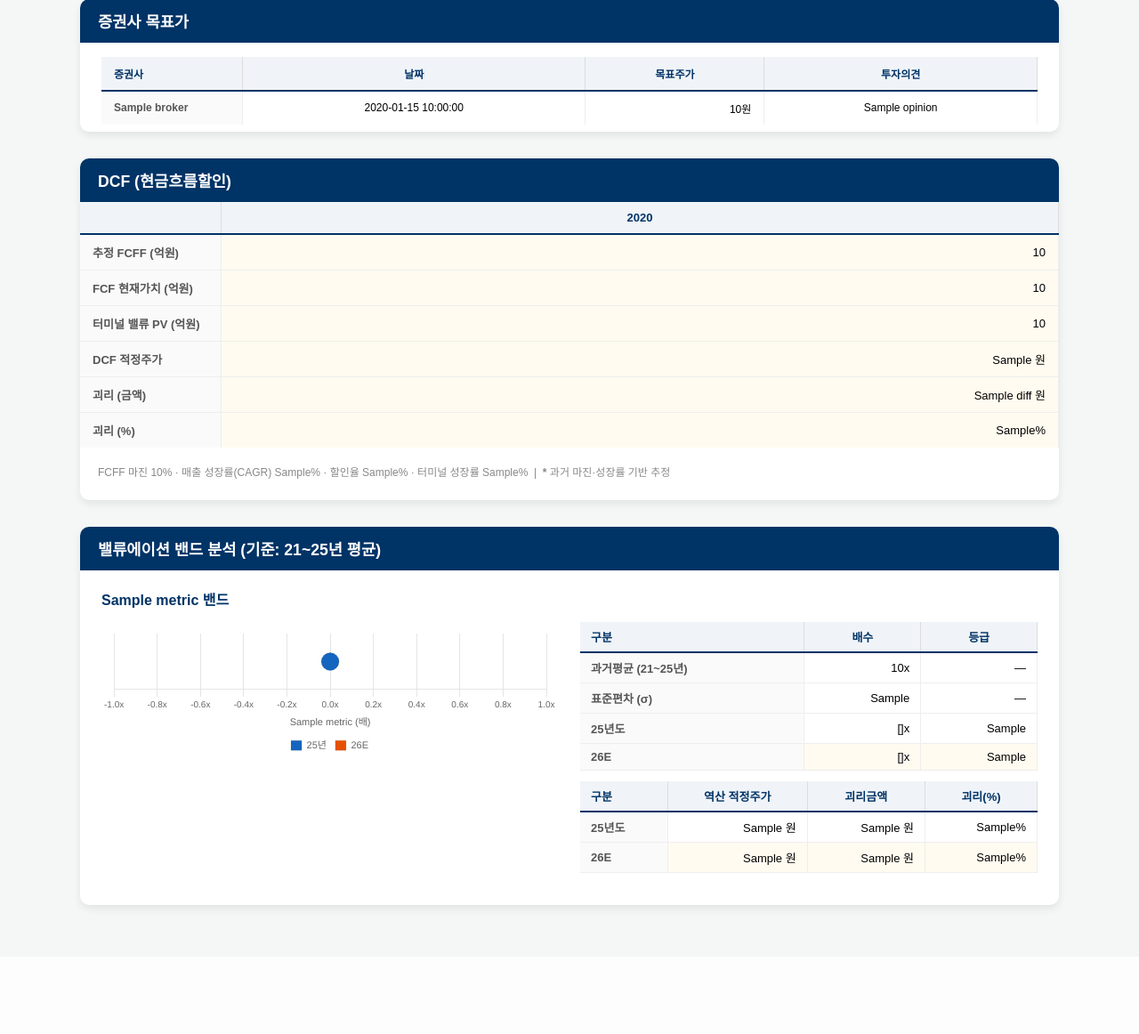
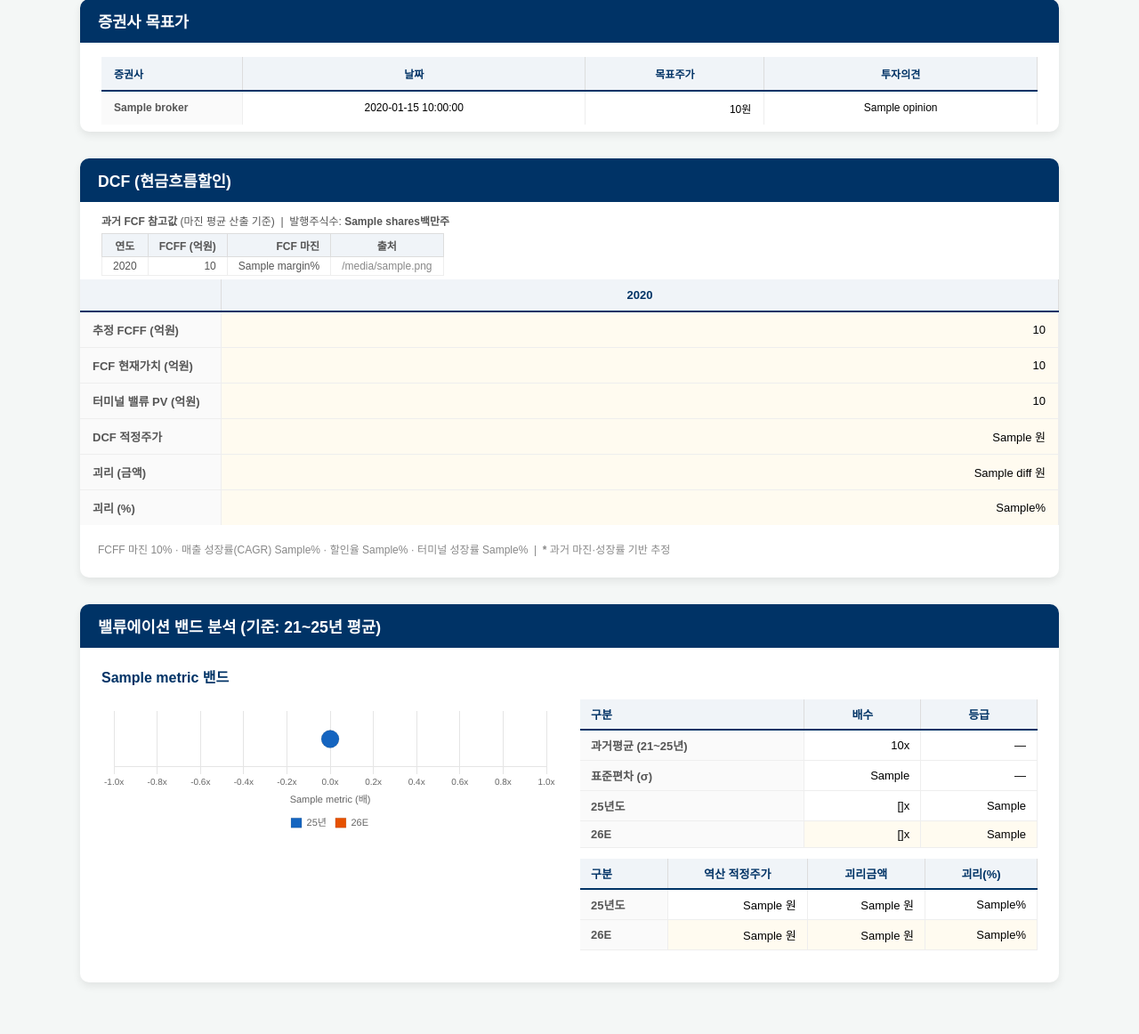
Before and after one commit to hihcjm/pvgo-web, a Flask app: template templates/index.html in a window 1280 px wide. Shown: the part 476-1638 px from the top of the page at 89% size. Before the commit the page ends 1500 px from the top, so only its background shows below. Run offline with Flask 3, Linux system fonts and the light colour scheme; the template is opened without the code that fills it: most values are stand-ins (such as "Sample title", 1, 10 or a date in 2020).

Commit message:
fix: DCF 발행주식수 EPS역산 + CAGR상한 + 과거FCF 화면표시
- 발행주식수 취득 우선순위 개선:
  1. 네이버 테이블 '발행주식수' 행
  2. EPS/당기순이익 역산 (흑자 연도 우선, 단위 수정)
  3. FinanceDataReader KRX 조회
  4. 1억주 중립 fallback
  → SK하이닉스 315,140원(오류) → 2,560,814원(정상) 수정

- 매출 성장률(CAGR) 왜곡 완화:
  CAGR과 마지막1년성장률 평균, 상한 20% 적용
  → SK하이닉스 CAGR 72% → 20% 상한 적용

- DCF 결과에 hist_fcf(과거 FCF 상세), shares(주식수) 추가
- 템플릿: DCF 섹션에 과거 FCF 참고표 + 주식수 표시

- calc_dcf()에 stock_code 파라미터 추가
- analyze_stock()에서 stock_code 전달

Co-Authored-By: Claude Sonnet 4.6 <noreply@anthropic.com>

```diff
--- a/api/app.py
+++ b/api/app.py
@@ -472,7 +472,7 @@ def calc_valuation_band(naver_data, current_price):
     return results
 
 # ── 8. DCF (FCF 직접 사용 + 컨센서스 26~28E) ─────────────────
-def calc_dcf(naver_data, r, current_price, g_terminal=0.025):
+def calc_dcf(naver_data, r, current_price, g_terminal=0.025, stock_code=None):
     """
     네이버 Financial Summary의 FCF를 직접 사용.
     과거 FCF/매출액 마진 평균 → 컨센서스 매출액에 적용해 26~28E FCFF 추정.
@@ -493,22 +493,28 @@ def calc_dcf(naver_data, r, current_price, g_terminal=0.025):
 
         # ── 과거 FCF 마진 계산 (FCF가 있으면 직접, 없으면 영업이익 기반) ──
         hist_fcff_margin = []
+        hist_fcf_detail  = []   # 화면 표시용: [(year, fcf_억, margin_%)]
         for i in hist_idx:
             rev = get_val(rows, '매출액', i)
             fcf = safe_float(fcf_row[i]) if i < len(fcf_row) else None
             if rev and rev > 0 and fcf is not None:
-                hist_fcff_margin.append(fcf / rev)
+                margin = fcf / rev
+                hist_fcff_margin.append(margin)
+                hist_fcf_detail.append({'year': years[i], 'fcf': round(fcf), 'margin': round(margin*100,1), 'src': '직접'})
 
         # FCF 데이터 부족시 영업이익 기반으로 대체
         if len(hist_fcff_margin) < 2:
             TAX = 0.22; DA = 0.05; CAPEX_R = 0.06
             hist_fcff_margin = []
+            hist_fcf_detail  = []
             for i in hist_idx:
                 rev = get_val(rows,'매출액',i)
                 op  = get_val(rows,'영업이익(발표)',i) or get_val(rows,'영업이익',i)
                 if rev and op and rev > 0 and op > 0:
                     fcff = op*(1-TAX) + rev*DA - rev*CAPEX_R
-                    hist_fcff_margin.append(fcff / rev)
+                    margin = fcff / rev
+                    hist_fcff_margin.append(margin)
+                    hist_fcf_detail.append({'year': years[i], 'fcf': round(fcff), 'margin': round(margin*100,1), 'src': '영업이익추정'})
 
         if len(hist_fcff_margin) < 2:
             return {"error": "과거 FCF 데이터 부족"}
@@ -519,7 +525,11 @@ def calc_dcf(naver_data, r, current_price, g_terminal=0.025):
         rev_hist = [get_val(rows, '매출액', i) for i in hist_idx]
         rev_hist = [v for v in rev_hist if v and v > 0]
         if len(rev_hist) >= 2:
-            rev_growth = (rev_hist[-1] / rev_hist[0]) ** (1 / (len(rev_hist) - 1)) - 1
+            cagr = (rev_hist[-1] / rev_hist[0]) ** (1 / (len(rev_hist) - 1)) - 1
+            # 마지막 1년 성장률
+            last_g = rev_hist[-1] / rev_hist[-2] - 1
+            # 비정상 고성장(사이클) 완화: CAGR과 마지막 성장률의 평균, 상한 20%
+            rev_growth = min((cagr + last_g) / 2, 0.20)
         else:
             rev_growth = 0.05  # fallback 5%
 
@@ -563,16 +573,44 @@ def calc_dcf(naver_data, r, current_price, g_terminal=0.025):
         if r <= g_terminal:
             return {"error": f"할인율({r*100:.1f}%)이 터미널성장률({g_terminal*100:.1f}%)보다 낮음"}
 
-        # ── 발행주식수 (주 단위 → 천주 변환) ──
+        # ── 발행주식수 취득 (우선순위: 네이버 테이블 → EPS/순이익 역산 → KRX) ──
         shares_k = None
+
+        # ① 네이버 테이블 '발행주식수' 행 (단위: 주)
         share_row = rows.get('발행주식수', [])
         for i in reversed(hist_idx):
             v = safe_float(share_row[i]) if i < len(share_row) else None
             if v and v > 1e6:
-                shares_k = v / 1000
+                shares_k = v / 1000   # 주 → 천주
                 break
+
+        # ② EPS / 당기순이익 역산 (흑자 연도 우선)
+        #    주식수(주) = 순이익(억원) × 1e8 / EPS(원/주)
         if not shares_k:
-            shares_k = 5919638
+            for i in reversed(hist_idx):
+                eps = get_val(rows, 'EPS', i)
+                net = get_val(rows, '당기순이익', i)
+                if eps and net and abs(eps) > 100 and net > 0:
+                    shares_k = (net * 1e8 / abs(eps)) / 1000  # 주 → 천주
+                    break
+
+        # ③ FinanceDataReader KRX 상장주식수
+        if not shares_k and stock_code:
+            try:
+                df_krx = fdr.StockListing('KRX')
+                row_krx = df_krx[df_krx['Code'] == stock_code]
+                if not row_krx.empty:
+                    for col in ['Shares', 'ListingShares']:
+                        if col in row_krx.columns:
+                            v = float(row_krx.iloc[0][col])
+                            if v > 1e6:
+                                shares_k = v / 1000
+                                break
+            except:
+                pass
+
+        if not shares_k:
+            shares_k = 1000000  # 1억주 중립 fallback
 
         def pv_to_price(pv_total):
             return pv_total * 1e8 / (shares_k * 1e3)
@@ -607,6 +645,8 @@ def calc_dcf(naver_data, r, current_price, g_terminal=0.025):
             "g_terminal":      round(g_terminal*100, 1),
             "r":               round(r*100, 2),
             "rev_growth":      round(rev_growth*100, 1),
+            "shares":          round(shares_k * 1000 / 1e6, 1),  # 백만주 단위
+            "hist_fcf":        hist_fcf_detail,   # 과거 FCF 상세
             "pv_fcfs":         pv_fcfs,
         }
     except Exception as e:
@@ -689,7 +729,7 @@ def analyze_stock(company_name):
                 "beta": f"{beta:.2f}",
                 "r":    f"{r_value*100:.2f}",
             },
-            "dcf":   calc_dcf(naver_data, r_value, current_price),
+            "dcf":   calc_dcf(naver_data, r_value, current_price, stock_code=stock_code),
             "band":  calc_valuation_band(naver_data, current_price),
             "tp":    tp_data,
         }
--- a/templates/index.html
+++ b/templates/index.html
@@ -136,6 +136,33 @@
             {% if result.dcf.error %}
                 <p style="padding:16px;color:red;">{{ result.dcf.error }}</p>
             {% else %}
+
+            {# 과거 FCF 참고값 #}
+            {% if result.dcf.hist_fcf %}
+            <div style="padding:12px 24px 4px; font-size:12px; color:#555;">
+                <strong>과거 FCF 참고값</strong> (마진 평균 산출 기준)
+                &nbsp;|&nbsp; 발행주식수: <strong>{{ result.dcf.shares }}백만주</strong>
+                <table style="margin-top:6px; border-collapse:collapse; font-size:12px;">
+                    <thead><tr style="background:#f0f4f8;">
+                        <th style="padding:4px 12px; border:1px solid #ddd;">연도</th>
+                        <th style="padding:4px 12px; border:1px solid #ddd; text-align:right;">FCFF (억원)</th>
+                        <th style="padding:4px 12px; border:1px solid #ddd; text-align:right;">FCF 마진</th>
+                        <th style="padding:4px 12px; border:1px solid #ddd; text-align:center;">출처</th>
+                    </tr></thead>
+                    <tbody>
+                    {% for h in result.dcf.hist_fcf %}
+                    <tr>
+                        <td style="padding:3px 12px; border:1px solid #eee;">{{ h.year }}</td>
+                        <td style="padding:3px 12px; border:1px solid #eee; text-align:right;">{{ "{:,}".format(h.fcf) }}</td>
+                        <td style="padding:3px 12px; border:1px solid #eee; text-align:right;">{{ h.margin }}%</td>
+                        <td style="padding:3px 12px; border:1px solid #eee; text-align:center; color:#888;">{{ h.src }}</td>
+                    </tr>
+                    {% endfor %}
+                    </tbody>
+                </table>
+            </div>
+            {% endif %}
+
             <table class="val-table">
                 <thead>
                     <tr>
```
